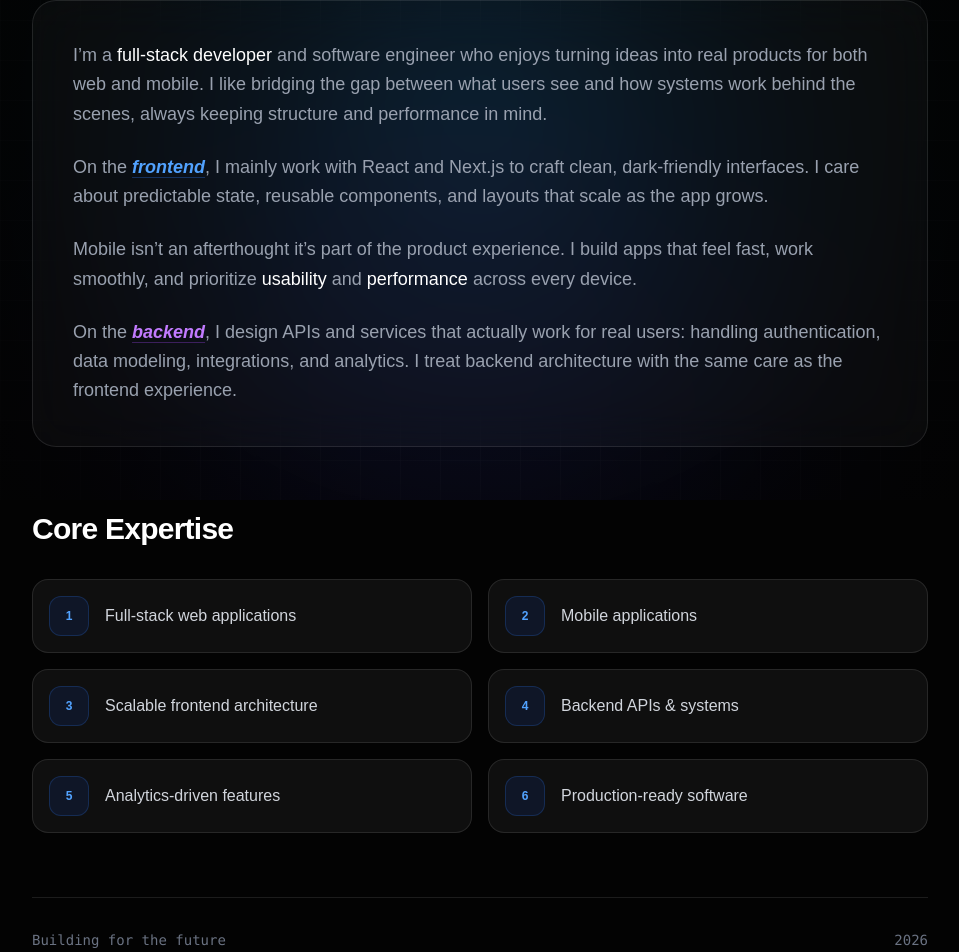
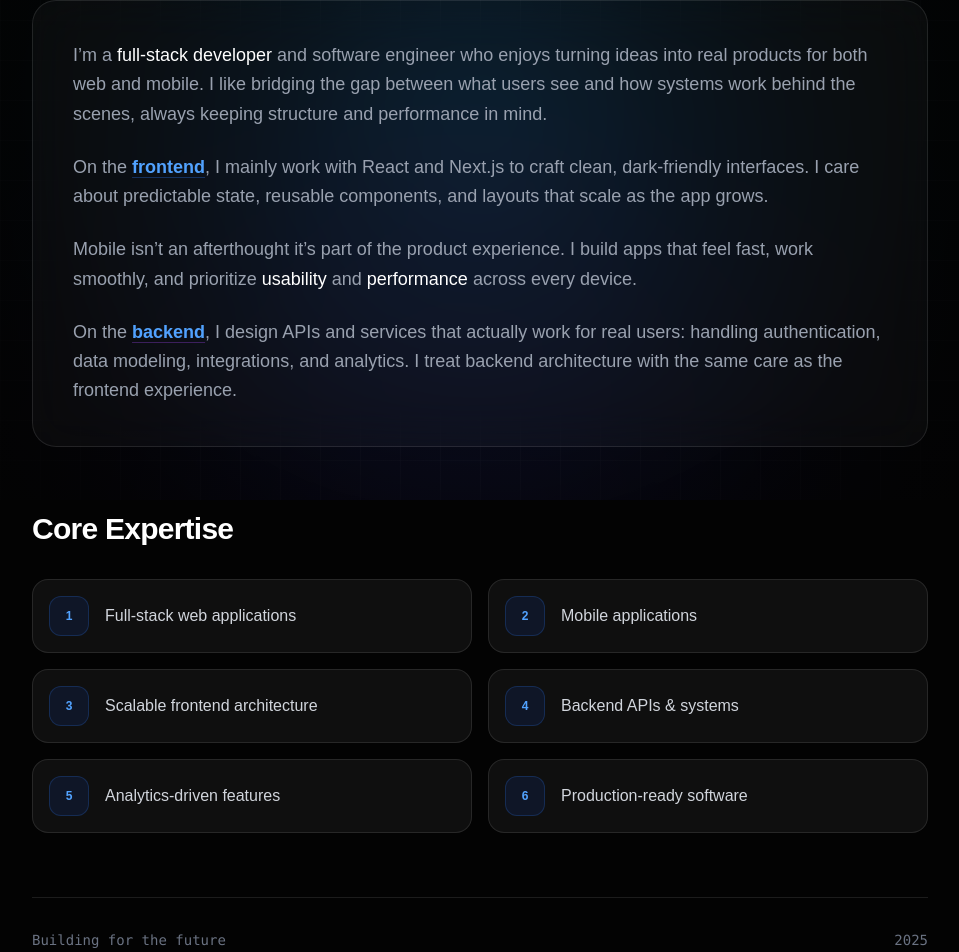
Before and after one commit to nerokome/Neroworld, a Next.js app: page /pages/about in a window 1280 px wide. Shown: the part 300-1252 px from the top of the page, without its empty margins (160-1119 px from the left). Built offline with nearby package versions, Linux system fonts and the light colour scheme.

Commit message:
work rate

```diff
--- a/app/components/Navbar.tsx
+++ b/app/components/Navbar.tsx
@@ -135,7 +135,7 @@ const Navbar = () => {
               {/* Bottom Decoration */}
               <div className="absolute bottom-10 left-8">
                 <p className="text-[9px] font-mono text-gray-600 uppercase tracking-widest leading-loose">
-                  Nero_Oghenekome // 2026 <br />
+                  Nero_Oghenekome // 2025 <br />
                   Ready for Collaboration
                 </p>
               </div>
--- a/app/pages/about/page.tsx
+++ b/app/pages/about/page.tsx
@@ -56,7 +56,7 @@ const Page = () => {
   </p>
 
   <p>
-    On the <span className="text-blue-400 font-semibold italic underline decoration-blue-500/30 underline-offset-4">frontend</span>, I mainly work with React and Next.js to craft clean, dark-friendly interfaces. I care about predictable state, reusable components, and layouts that scale as the app grows.
+    On the <span className="text-blue-400 font-semibold  underline decoration-blue-500/30 underline-offset-4">frontend</span>, I mainly work with React and Next.js to craft clean, dark-friendly interfaces. I care about predictable state, reusable components, and layouts that scale as the app grows.
   </p>
 
   <p>
@@ -64,7 +64,7 @@ const Page = () => {
   </p>
 
   <p>
-    On the <span className="text-purple-400 font-semibold italic underline decoration-purple-500/30 underline-offset-4">backend</span>, I design APIs and services that actually work for real users: handling authentication, data modeling, integrations, and analytics. I treat backend architecture with the same care as the frontend experience.
+    On the <span className="text-blue-400 font-semibold underline decoration-purple-500/30 underline-offset-4">backend</span>, I design APIs and services that actually work for real users: handling authentication, data modeling, integrations, and analytics. I treat backend architecture with the same care as the frontend experience.
   </p>
 </motion.div>
 
@@ -95,10 +95,10 @@ const Page = () => {
             </div>
           </motion.div>
 
-          {/* Footer Border */}
+
           <div className="border-t border-white/10 pt-8 flex justify-between items-center text-sm font-mono text-gray-500">
             <span>Building for the future</span>
-            <span>2026</span>
+            <span>2025</span>
           </div>
         </div>
       </section>
--- a/app/pages/experience/page.tsx
+++ b/app/pages/experience/page.tsx
@@ -112,6 +112,7 @@ const Page = () => {
             ))}
           </div>
         </div>
+
       </section>
     </main>
   );
--- a/app/pages/skills/page.tsx
+++ b/app/pages/skills/page.tsx
@@ -121,7 +121,9 @@ const Page = () => {
           </div>
 
         </div>
+
       </section>
+
     </main>
   );
 };
```
